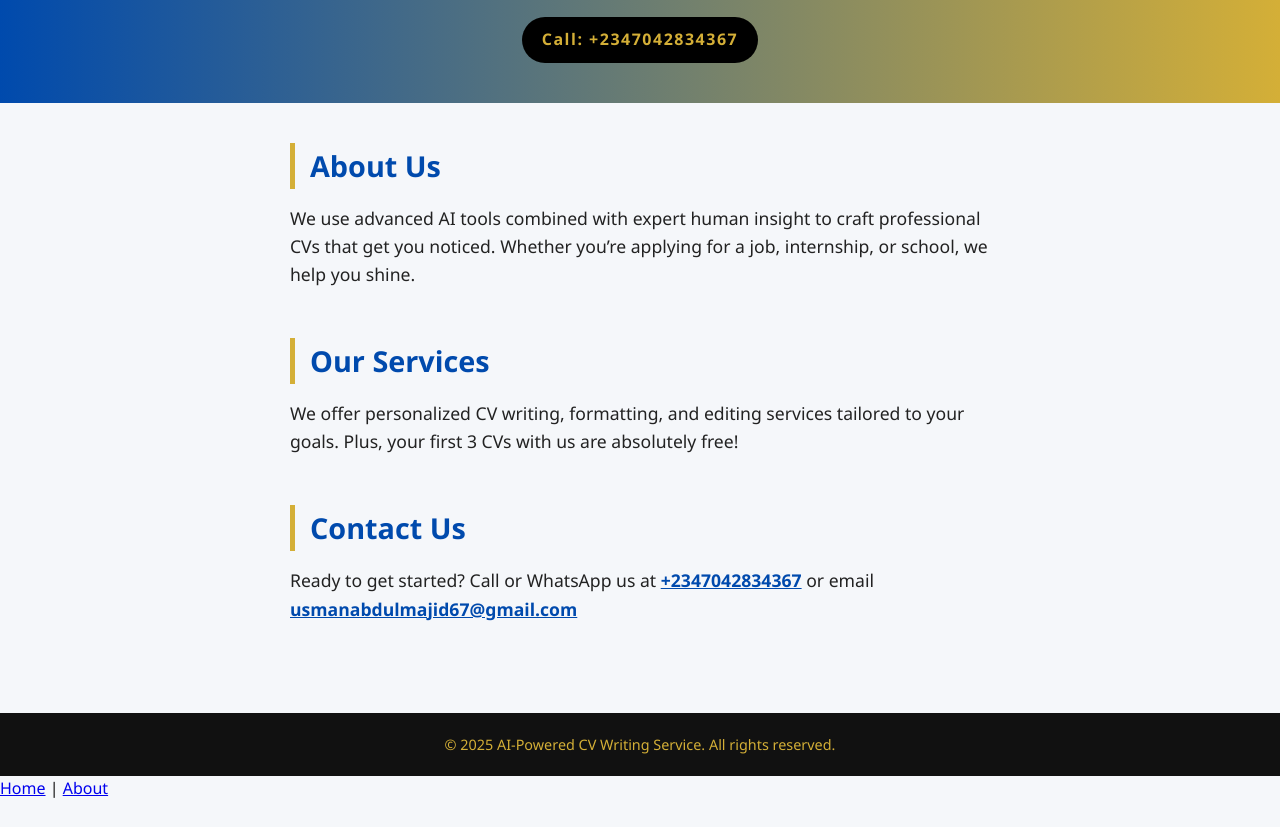
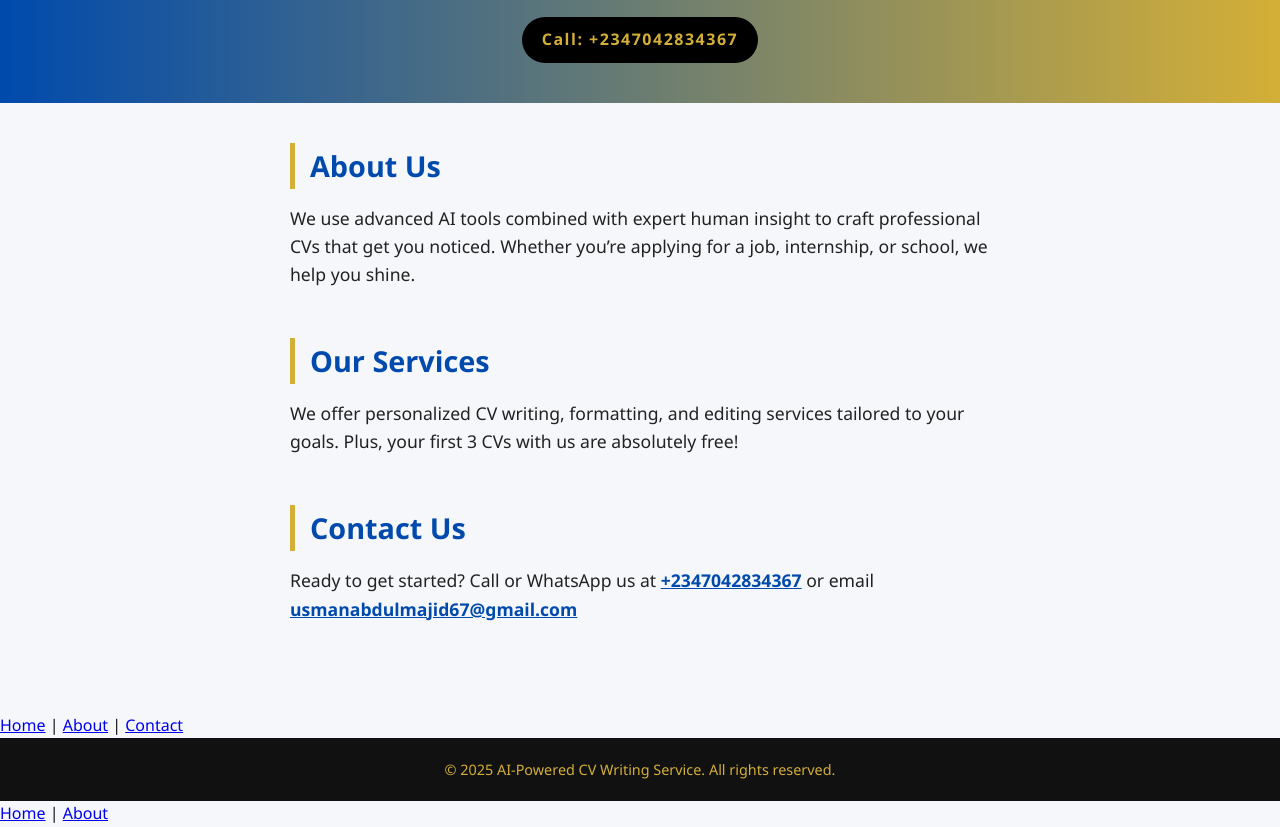
Before and after one commit to usmanabdulmajid67/Cv-website, a plain HTML site: page index.html in a window 1280 px wide. Shown: the part 149-976 px from the top of the page. Before the commit the page ends 950 px from the top, so only its background shows below. Drawn offline with Linux system fonts and the light colour scheme.

Commit message:
Update index.html

```diff
--- a/index.html
+++ b/index.html
@@ -135,7 +135,9 @@
       <p>Ready to get started? Call or WhatsApp us at <a href="tel:+2347042834367" style="color:#004aad; font-weight:bold;">+2347042834367</a> or email <a href="mailto:usmanabdulmajid67@gmail.com" style="color:#004aad; font-weight:bold;">usmanabdulmajid67@gmail.com</a></p>
     </section>
   </main>
-
+<nav>
+  <a href="index.html">Home</a> | <a href="about.html">About</a> | <a href="contact.html">Contact</a>
+</nav>
   <footer>
     &copy; 2025 AI-Powered CV Writing Service. All rights reserved.
   </footer>
```
